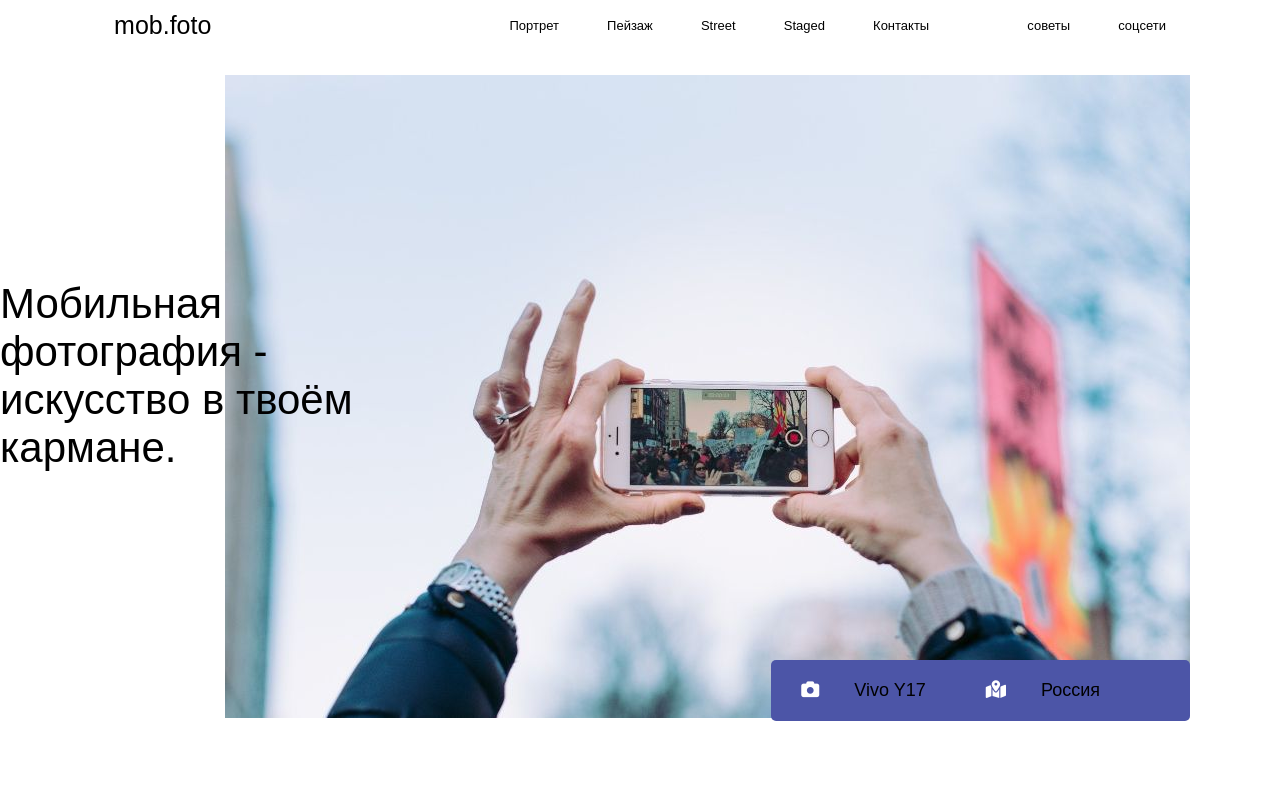
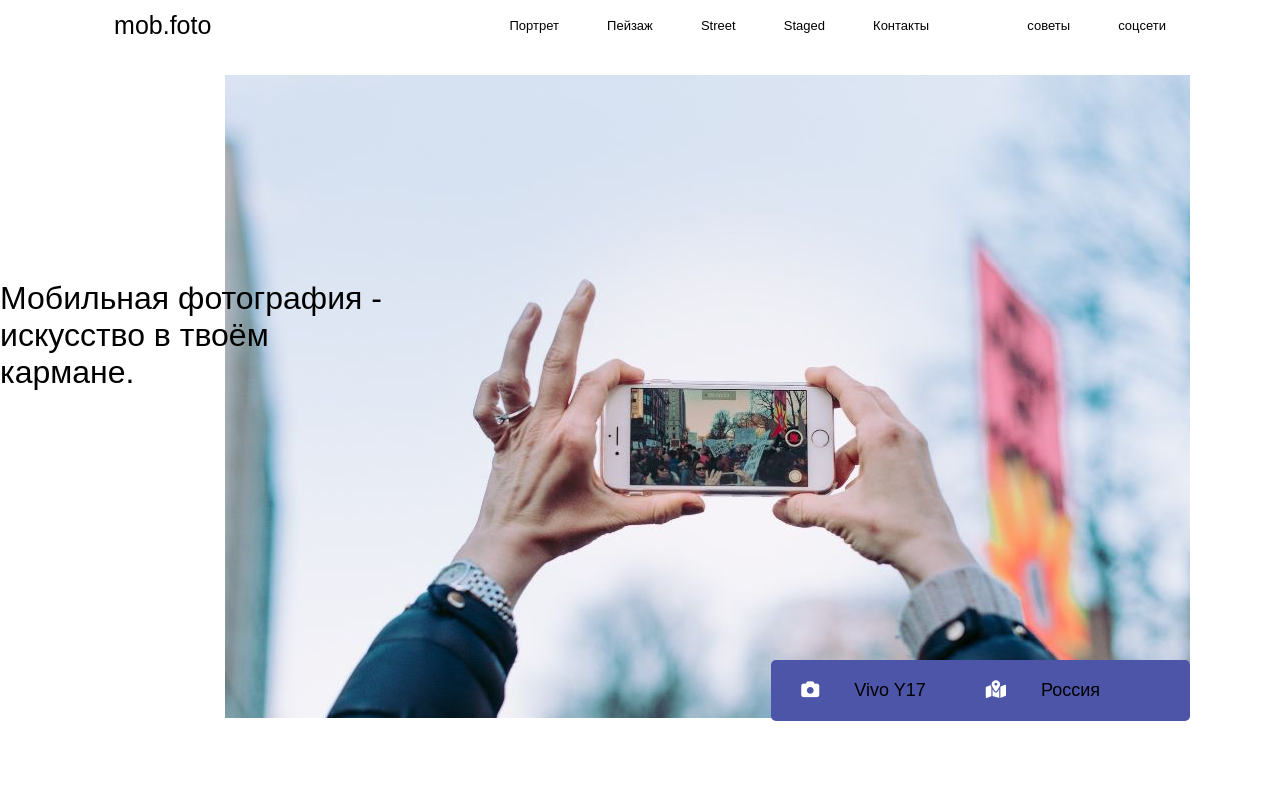
Before and after one commit to Vismut-Kotovskaya/mob.foto, a plain HTML site: page index.html in a window 1280 px wide. Shown: the top 785 px of the page. Drawn offline with Linux system fonts and the light colour scheme.

Commit message:
Update styles.css

```diff
--- a/styles.css
+++ b/styles.css
@@ -75,7 +75,7 @@ nav {
 
 .intro .intro-text {
     position: absolute;
-    font-size: 42px;
+    font-size: 32px;
     right: 880px;
     top: 280px;
 }
```
